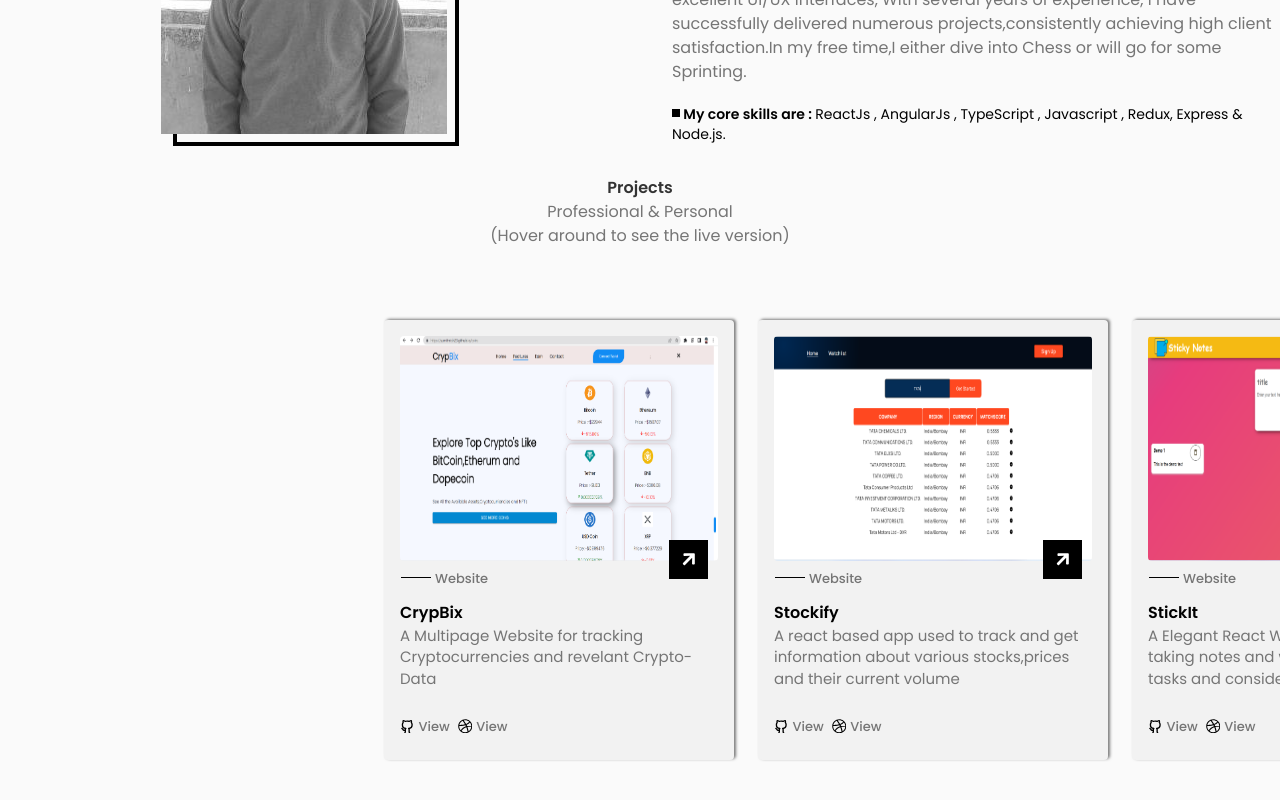
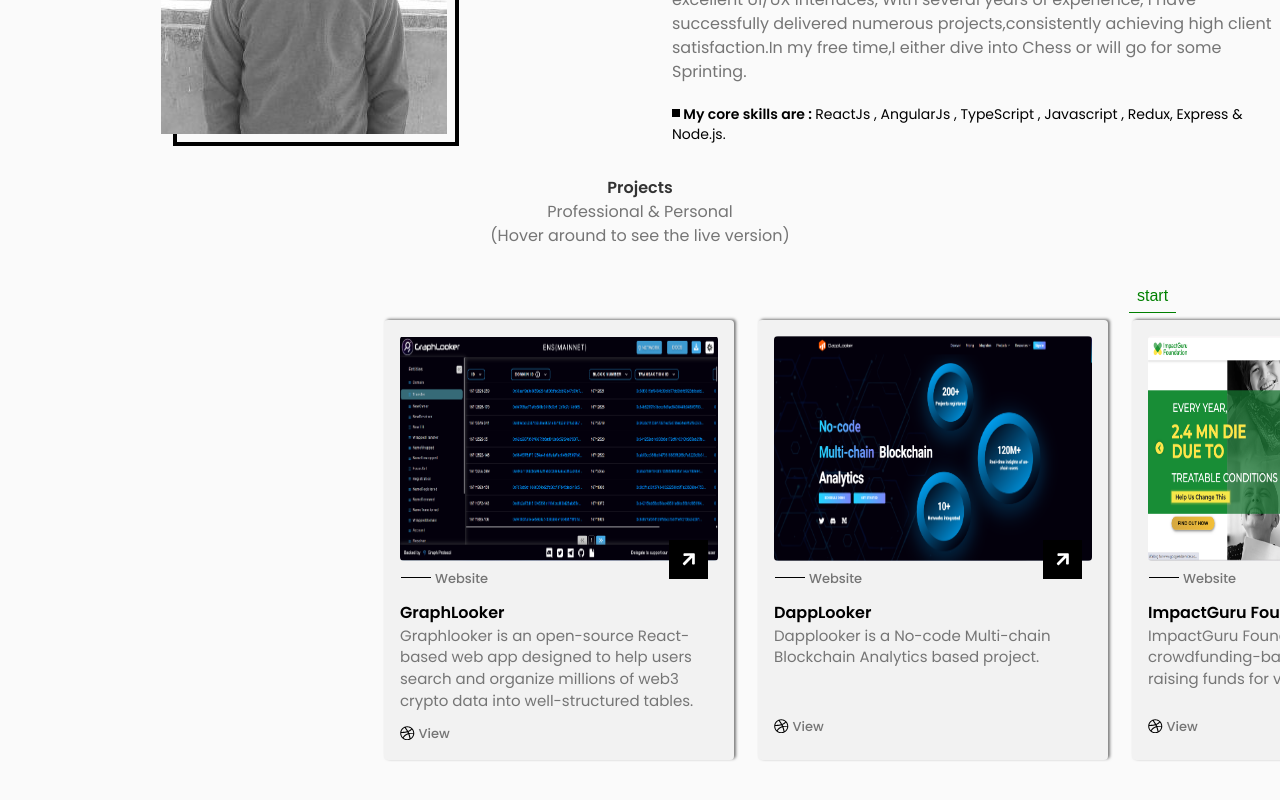
Before and after one commit to SumitMish23/Portfolio, a React (Create React App) app: page / in a window 1280 px wide. Shown: the part 992-1792 px from the top of the page. Built offline with nearby package versions, Linux system fonts and the light colour scheme.

Commit message:
added constants + Bugs Resolved

```diff
--- a/src/components/header/Header.jsx
+++ b/src/components/header/Header.jsx
@@ -37,7 +37,7 @@
           </a>
           <div className="navbar | basis-1/2">
             <ul className={isOpen ? "nav__list" : "nav__list__close "}>
-              <span className="nav__list-menu-tag">Menu</span>
+              <span className="nav__list-menu-tag ">Menu</span>
               {
                 navbarLinks.map((linkItem,index) => {
                   return <li className={`nav__item  nav-${linkItem.name}`} key={index} >
@@ -47,7 +47,7 @@
                       smooth={true}
                       offset={0}
                       duration={500}
-                      onClick={handleHamburgerToggle}
+                      onClick={window.innerWidth < 700 ? handleHamburgerToggle : ''}
                     >
                       <i className={`uil uil-user nav__icon`}></i>{linkItem.text}
                     </Link>
--- a/src/components/header/Header.scss
+++ b/src/components/header/Header.scss
@@ -60,7 +60,8 @@
     &__list {
       display: flex;
       column-gap: 2rem;
-      &-meu-tag{
+
+      &-menu-tag {
         display: none;
       }
     }
@@ -142,12 +143,31 @@
       right: 0rem;
       top: 0rem;
       transition: all .5s ease-in;
-      &-menu-tag{
+
+      &-menu-tag {
         display: block;
         position: absolute;
-        top: 32px;
+        top: 10px;
         color: white;
         font-size: 12px;
+        position: relative;
+
+
+        &:before,
+        &:after {
+          content: '';
+          display: block;
+          position: absolute;
+          width: 20px;
+          height: 1px;
+          background-color: white;
+          top: 8px;
+          right: 37px;
+        }
+
+        &:after {
+          left: 37px;
+        }
       }
     }
 
--- a/src/components/projects/Project.jsx
+++ b/src/components/projects/Project.jsx
@@ -16,15 +16,15 @@
     const triggerWidth = triggerRef.current.offsetWidth;
 
     const animation = gsap.to(childRef.current, {
-      xPercent: (window.innerWidth < 600 ? -100 : -((childsLength + 1)*10) * (childsLength)),
+      xPercent: (-((childsLength + 1)*10) * (childsLength)),
 
       ease: "none",
       rotate: 0,
       scrollTrigger: {
         trigger: triggerRef.current,
-        // markers: true,
+        markers: true,
         start: 'top 100px',
-        end:()=> `+=${triggerWidth}px`,
+        end:()=> `+=${childRef.current[0].offsetWidth * childsLength}px`,
         pin: true,
         scrub: 1,
       },
@@ -42,7 +42,7 @@
       animation = createAnimation();
     };
 
-    window.addEventListener('resize', handleResize);
+    // window.addEventListener('resize', handleResize);
 
     return () => {
       animation.scrollTrigger.kill();
--- a/src/utils/Constants.js
+++ b/src/utils/Constants.js
@@ -4,9 +4,30 @@
 import stockifyImage from "../assets/stockify.png";
 import graphLookerImage from '../assets/graphloooker.png'
 import dappLookerImage from '../assets/dapplooker.png';
-
-const projectData = [
+import IGF from '../assets/IGF.png';
+import IGF_SAAS from '../assets/IGF_SAAS.png';
+const projectData = [{
+  projectName: 'GraphLooker',
+  projectInfo: 'Graphlooker is an open-source React-based web app designed to help users search and organize millions of web3 crypto data into well-structured tables.',
+  imageSource: graphLookerImage,
+  deploymentLink: 'https://graphlooker.com/'
+}, {
+  projectName: 'DappLooker',
+  projectInfo: 'Dapplooker is a No-code Multi-chain Blockchain Analytics based project.',
+  imageSource: dappLookerImage,
+  deploymentLink: 'https://dapplooker.com/'
+}, {
+  projectName: 'ImpactGuru Foundation',
+  projectInfo: 'ImpactGuru Foundation is a crowdfunding-based NGO dedicated to raising funds for various causes.',
+  imageSource: IGF,
+  deploymentLink: 'https://www.impactgurufoundation.org/'
+},
 {
+  projectName: 'IGF SAAS',
+  projectInfo: 'IGF SAAS is a platform for enabling Rebel Foods employees to create accounts and automate charitable contributions to ImpactguruFoundation',
+  imageSource: IGF_SAAS,
+  deploymentLink: 'https://igfpayroll.impactgurufoundation.org/'
+}, {
   projectName: "CrypBix",
   projectInfo:
     "A Multipage Website for tracking Cryptocurrencies and revelant Crypto-Data",
@@ -29,24 +50,7 @@
   imageSource: stickitImage,
   deploymentLink: "https://master--comfy-eclair-06eb76.netlify.app/",
   githubLink: "https://github.com/SumitMish23/Stick-it",
-    },
-    {
-      projectName: 'GraphLooker',
-      projectInfo: 'Graphlooker is an open-source React-based web app designed to help users search and organize millions of web3 crypto data into well-structured tables.',
-      imageSource: graphLookerImage,
-      deploymentLink: 'https://graphlooker.com/'
-    }, {
-      projectName: 'DappLooker',
-      projectInfo: 'Dapplooker is a No-code Multi-chain Blockchain Analytics based project.',
-      imageSource: dappLookerImage,
-      deploymentLink: 'https://dapplooker.com/'
-    },{
-      projectName: 'SumitMish23',
-      projectInfo: 'Dapplooker is a No-code Multi-chain Blockchain Analytics based project.',
-      imageSource: dappLookerImage,
-      deploymentLink: 'https://dapplooker.com/'
-    }
-  ];
+}];
 
 
-  export  {projectData};
+export { projectData };
```
Also changed, not shown: src/assets/IGF.png (added), src/assets/IGF_SAAS.png (added). Lines whose indentation alone changed are shown as unchanged.
